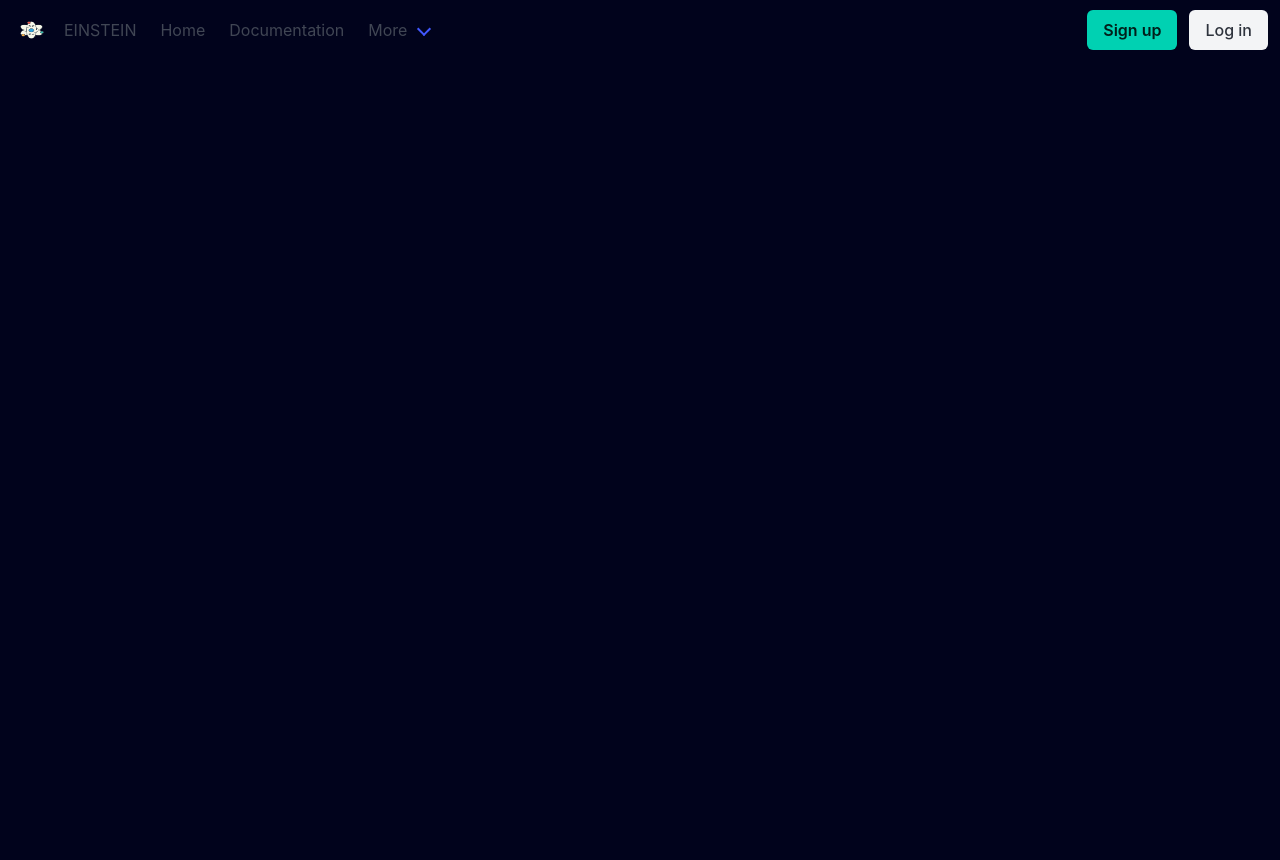
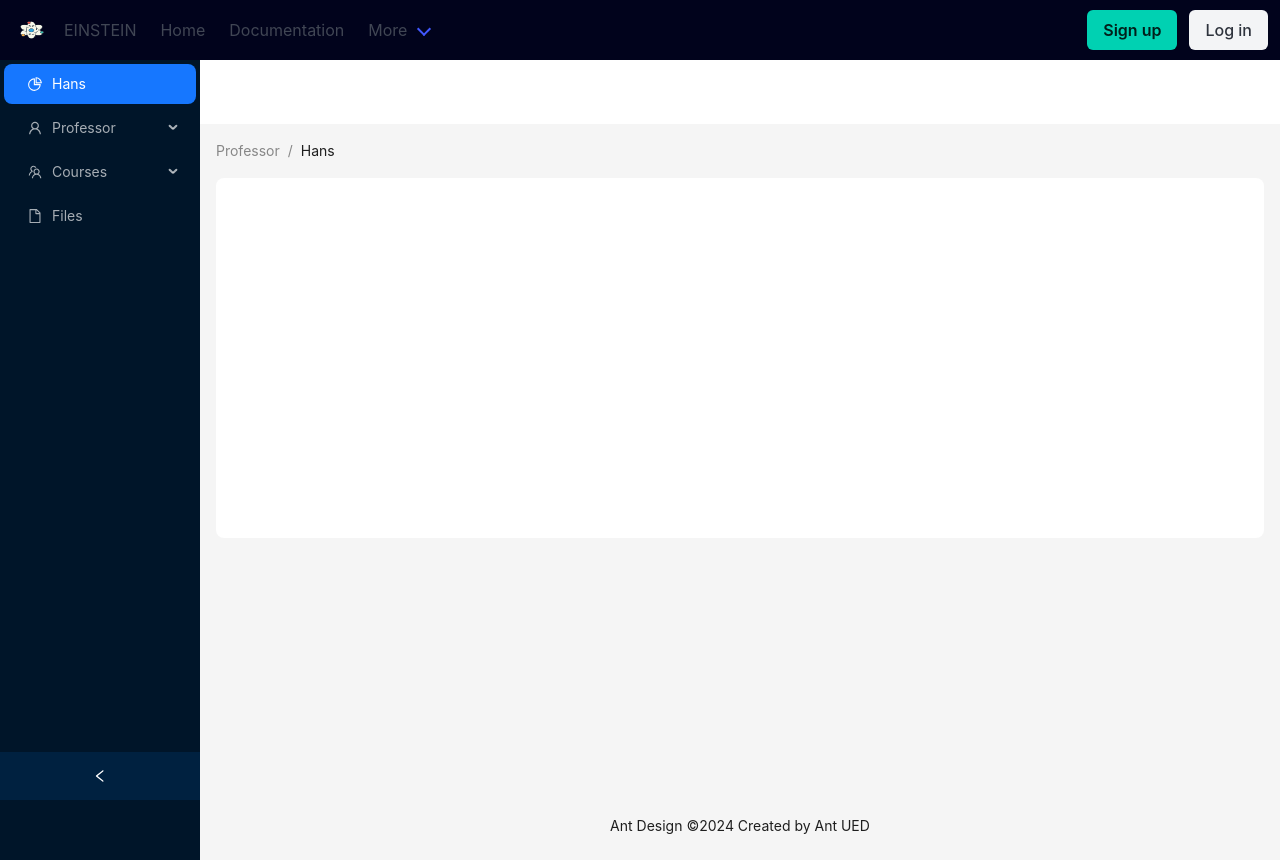
Before and after one commit to HernanElichiry/TP.Final.FullStack, a React (Vite) app: page /professormenu in a window 1280 px wide. Before the commit the page ends 800 px from the top, so only its background shows below. Built offline with nearby package versions, Linux system fonts and the light colour scheme.

Commit message:
validacion entre usuario y profesor

```diff
--- a/src/App.jsx
+++ b/src/App.jsx
@@ -11,6 +11,7 @@ import DataComponent from "./LandigPage/User/dataComponent";
 import LoginForm from "./LandigPage/Login/login";
 import MyCourses from "./LandigPage/User/myCourses";
 import Favorites from "./LandigPage/User/favorites";
+import ProfessorMenu from "./LandigPage/User/professor";
 
 function App() {
   return (
@@ -27,6 +28,12 @@ function App() {
             <Route path="my-courses" element={<MyCourses />} />
             <Route path="favorites" element={<Favorites />} />
             </Route>
+            <Route path="/professormenu/*" element={<ProfessorMenu />} >
+            <Route path="change-password" element={<ChangePasswordForm />} />
+            <Route path="data" element={<DataComponent />} />
+            <Route path="my-courses" element={<MyCourses />} />
+            <Route path="favorites" element={<Favorites />} />
+            </Route>
         </Routes>
       </BrowserRouter>
     </div>
--- a/src/LandigPage/Login/login.jsx
+++ b/src/LandigPage/Login/login.jsx
@@ -11,7 +11,16 @@ const LoginForm = () => {
      // Lógica de autenticación aquí
     // Si es exitoso:
 
-    navigate('/usermenu');
+
+    if(email === "user@gmail.com")
+    {
+      navigate('/usermenu');
+    }
+    else{
+      if(email === "profesor@gmail.com")
+      navigate('/professormenu/');
+    }
+
   };
 
   return (
@@ -24,21 +33,21 @@ const LoginForm = () => {
             <div className="form-group">
               <label htmlFor="email">Usuario : </label>
               <input
-                type="email"
+               // type="email"
                 id="email"
                 value={email}
                 onChange={(e) => setEmail(e.target.value)}
-                required
+
               />
             </div>
             <div className="form-group">
               <label htmlFor="password">Contraseña :</label>
               <input
-                type="password"
+                /*type="password"*/
                 id="password"
                 value={password}
                 onChange={(e) => setPassword(e.target.value)}
-                required
+
               />
             </div>
             <button onClick={handleLogin} type="submit" className="login-btn">
--- a/src/LandigPage/User/user.jsx
+++ b/src/LandigPage/User/professor.jsx
@@ -20,17 +20,18 @@ function getItem(label, key, icon, children) {
 }
 const items = [
   getItem('Hans', '1', <PieChartOutlined />),
-  getItem('User', 'sub1', <UserOutlined />, [
+  getItem('Professor', 'sub1', <UserOutlined />, [
     getItem(<Link to="change-password">Change Password</Link>, '3'),
     getItem(<Link to="data">Data</Link>, '4'),
   ]),
   getItem('Courses', 'sub2', <TeamOutlined />, [
-    getItem(<Link to="my-courses">My courses</Link>, '6'),
-    getItem(<Link to="favorites">Favorites</Link>, '8'),
+    getItem(<Link to="add-courses">Add Courses</Link>, '6'),
+    getItem(<Link to="my-courses">My courses</Link>, '8'),
+    getItem(<Link to="favorites">Favorites</Link>, '10'),
   ]),
   getItem('Files', '9', <FileOutlined />),
 ];
-const UserMenu = () => {
+const ProfessorMenu = () => {
   const [collapsed, setCollapsed] = useState(false);
   const {
     token: { colorBgContainer, borderRadiusLG },
@@ -62,8 +63,8 @@ const UserMenu = () => {
               margin: '16px 0',
             }}
           >
-            <Breadcrumb.Item>User</Breadcrumb.Item>
-            <Breadcrumb.Item>Bill</Breadcrumb.Item>
+            <Breadcrumb.Item>Professor</Breadcrumb.Item>
+            <Breadcrumb.Item>Hans</Breadcrumb.Item>
           </Breadcrumb>
           <div
             style={{
@@ -88,4 +89,4 @@ const UserMenu = () => {
     </Layout>
   );
 };
-export default UserMenu;
+export default ProfessorMenu;
```
Also changed, not shown: src/LandigPage/User/addCourses.jsx (added, +11 -0 lines).
